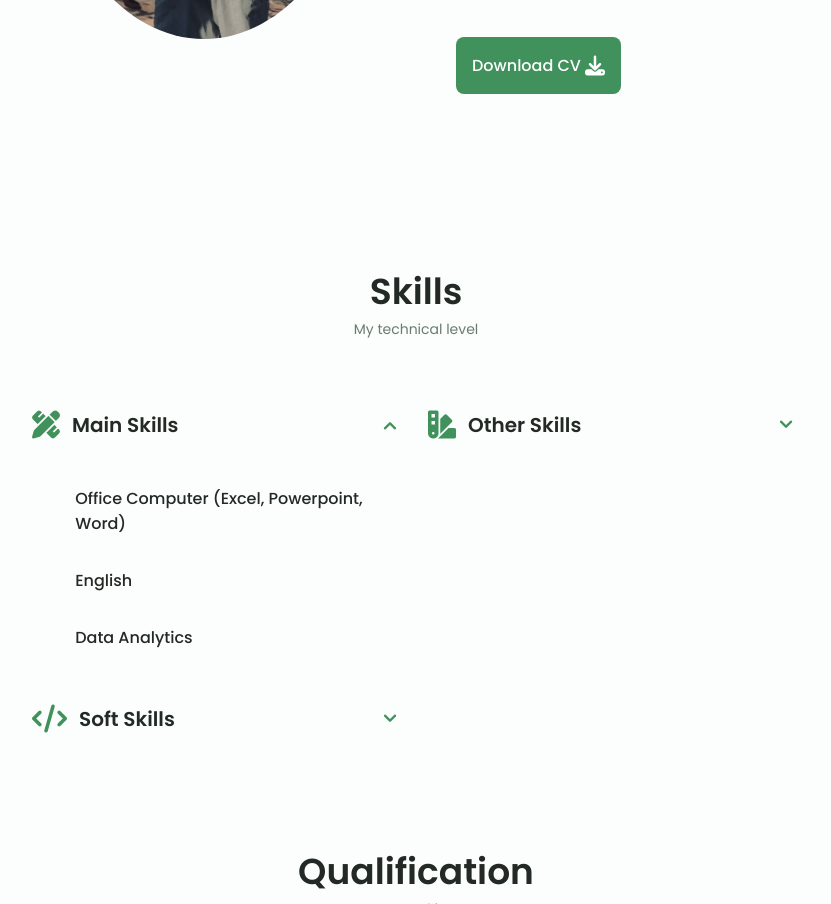
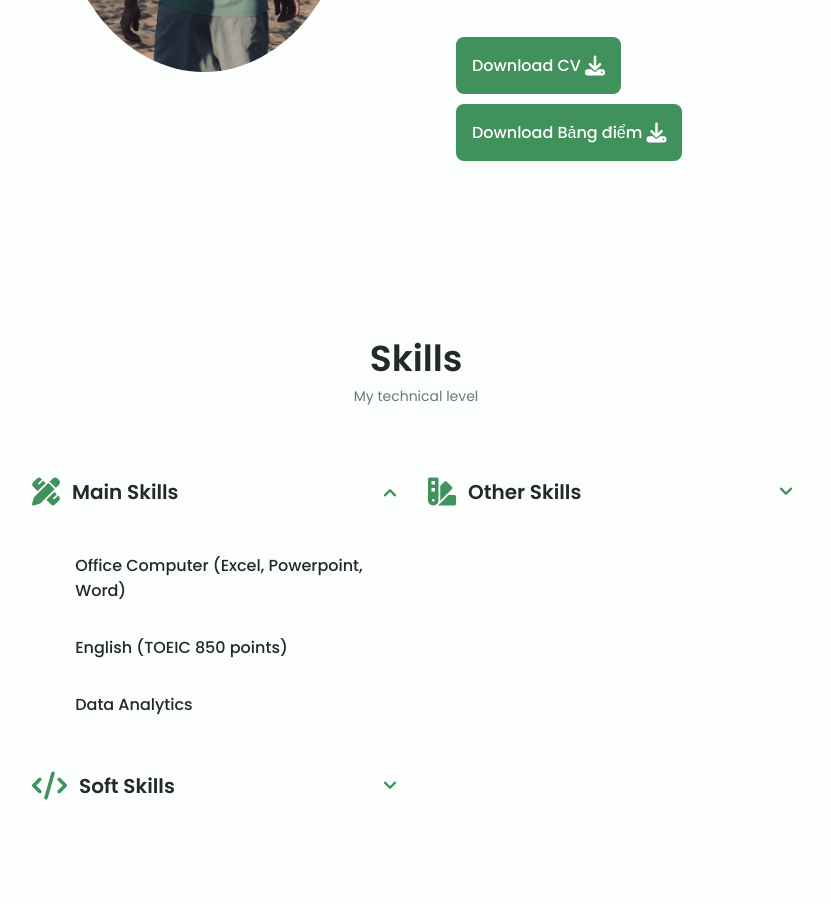
Before and after one commit to cqt9623/chutuan_portfolio, a plain HTML site: page index.html in a window 1280 px wide. Shown: the part 1363-2267 px from the top of the page, without its empty margins (224-1055 px from the left). Drawn offline with nearby package versions, Linux system fonts and the light colour scheme.

Commit message:
18/6/2025

```diff
--- a/index.html
+++ b/index.html
@@ -199,6 +199,11 @@
                 Download CV<i class="fas fa-download button__icon"></i>
               </a>
             </div>
+            <div class="about__buttons">
+              <a download="" href="assets\BangDiemTichLuy.pdf" class="button button--flex">
+                Download Bảng điểm<i class="fas fa-download button__icon"></i>
+              </a>
+            </div>
           </div>
         </div>
       </section>
@@ -234,7 +239,7 @@
                   </div>
                   <div class="skills__data">
                     <div class="skills__titles">
-                      <h3 class="skills__name">English </h3>
+                      <h3 class="skills__name">English (TOEIC 850 points) </h3>
                     </div>
 
                   </div>
```
